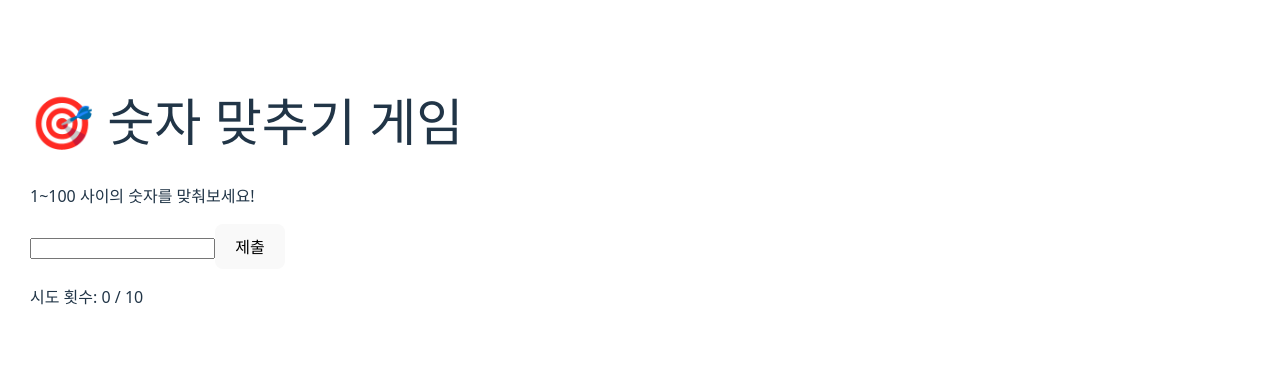
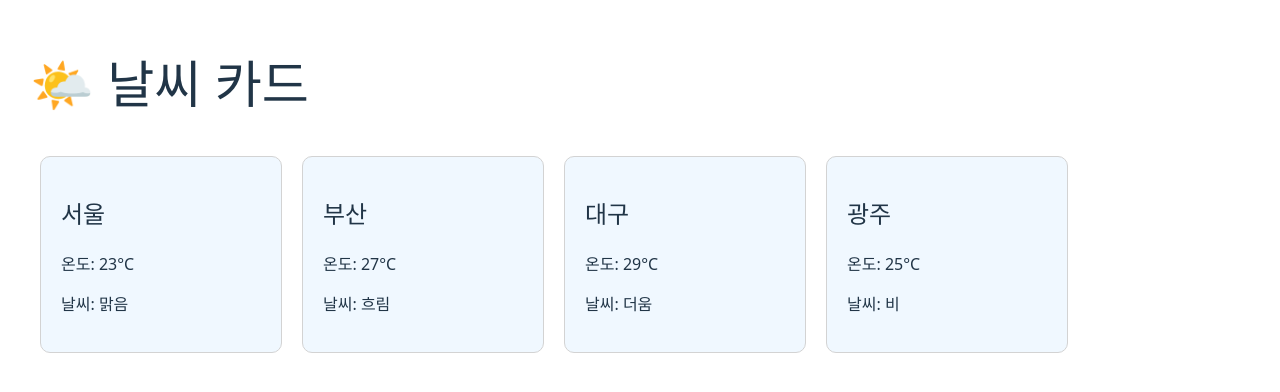
Before and after one commit to jjjuun-debug/practice-fe, a React (Vite) app: page / in a window 1280 px wide. Shown: the part 208-600 px from the top of the page. Built offline with nearby package versions, Linux system fonts and the light colour scheme.

Commit message:
khs_homework_day9

```diff
--- a/src/App.jsx
+++ b/src/App.jsx
@@ -1,56 +1,27 @@
-import React, { useState } from 'react';
-
-function generateRandom() {
-  return Math.floor(Math.random() * 100) + 1;
-}
+import React from 'react';
+import WeatherCard from './components/BusinessCard';
 
 function App() {
-  const [input, setInput] = useState('');
-  const [message, setMessage] = useState('');
-  const [answer, setAnswer] = useState(generateRandom());
-  const [tries, setTries] = useState(0);
-  const maxTries = 10;
-
-  const handleGuess = () => {
-    const guess = Number(input);
-    if (guess === answer) {
-      setMessage('🎉 정답입니다!');
-    } else if (guess < answer) {
-      setMessage('📉 더 높아요!');
-    } else {
-      setMessage('📈 더 낮아요!');
-    }
-    setTries(tries + 1);
-  };
-
-  const handleReset = () => {
-    setAnswer(generateRandom());
-    setInput('');
-    setMessage('');
-    setTries(0);
-  };
+  const weatherData = [
+    { city: "서울", temp: 23, condition: "맑음" },
+    { city: "부산", temp: 27, condition: "흐림" },
+    { city: "대구", temp: 29, condition: "더움" },
+    { city: "광주", temp: 25, condition: "비" },
+  ];
 
   return (
     <div style={{ padding: '30px' }}>
-      <h1>🎯 숫자 맞추기 게임</h1>
-      <p>1~100 사이의 숫자를 맞춰보세요!</p>
-      <input
-        type="number"
-        value={input}
-        onChange={(e) => setInput(e.target.value)}
-        disabled={tries >= maxTries || message === '🎉 정답입니다!'}
-      />
-      <button
-        onClick={handleGuess}
-        disabled={tries >= maxTries || message === '🎉 정답입니다!'}
-      >
-        제출
-      </button>
-      <p>{message}</p>
-      <p>시도 횟수: {tries} / {maxTries}</p>
-      {(tries >= maxTries || message === '🎉 정답입니다!') && (
-        <button onClick={handleReset}>다시 시작</button>
-      )}
+      <h1>🌤️ 날씨 카드</h1>
+      <div style={{ display: 'flex', flexWrap: 'wrap' }}>
+        {weatherData.map((item, index) => (
+          <WeatherCard
+            key={index}
+            city={item.city}
+            temp={item.temp}
+            condition={item.condition}
+          />
+        ))}
+      </div>
     </div>
   );
 }
--- a/src/components/BusinessCard.jsx
+++ b/src/components/BusinessCard.jsx
@@ -1,41 +1,20 @@
 import React from 'react';
 
-function Modal({ onClose }) {
-  const handleBackgroundClick = (e) => {
-    if (e.target.className === 'modal-background') {
-      onClose();
-    }
-  };
-
+function WeatherCard({ city, temp, condition }) {
   return (
-    <div
-      className="modal-background"
-      onClick={handleBackgroundClick}
-      style={{
-        position: 'fixed',
-        top: 0, left: 0,
-        width: '100vw',
-        height: '100vh',
-        backgroundColor: 'rgba(0,0,0,0.5)',
-        display: 'flex',
-        justifyContent: 'center',
-        alignItems: 'center'
-      }}
-    >
-      <div
-        style={{
-          backgroundColor: 'white',
-          padding: '20px',
-          borderRadius: '10px',
-          minWidth: '300px'
-        }}
-      >
-        <h2>🪟 모달창입니다!</h2>
-        <p>이건 별도로 만든 컴포넌트예요.</p>
-        <button onClick={onClose}>닫기</button>
-      </div>
+    <div style={{
+      border: '1px solid lightgray',
+      borderRadius: '10px',
+      padding: '20px',
+      margin: '10px',
+      width: '200px',
+      backgroundColor: '#f0f8ff'
+    }}>
+      <h2>{city}</h2>
+      <p>온도: {temp}°C</p>
+      <p>날씨: {condition}</p>
     </div>
   );
 }
 
-export default Modal;
+export default WeatherCard;
--- a/src/pages/Home.jsx
+++ b/src/pages/Home.jsx
@@ -1,8 +1,8 @@
 import React from 'react';
-import Modal from './components/BusinessCard'; // 경로 확인!
+import WeatherCard from './components/BusinessCard'; // 경로 확인!
 
 function App() {
-  return <Modal />;
+  return <WeatherCard />;
 }
 
 export default App;
```
